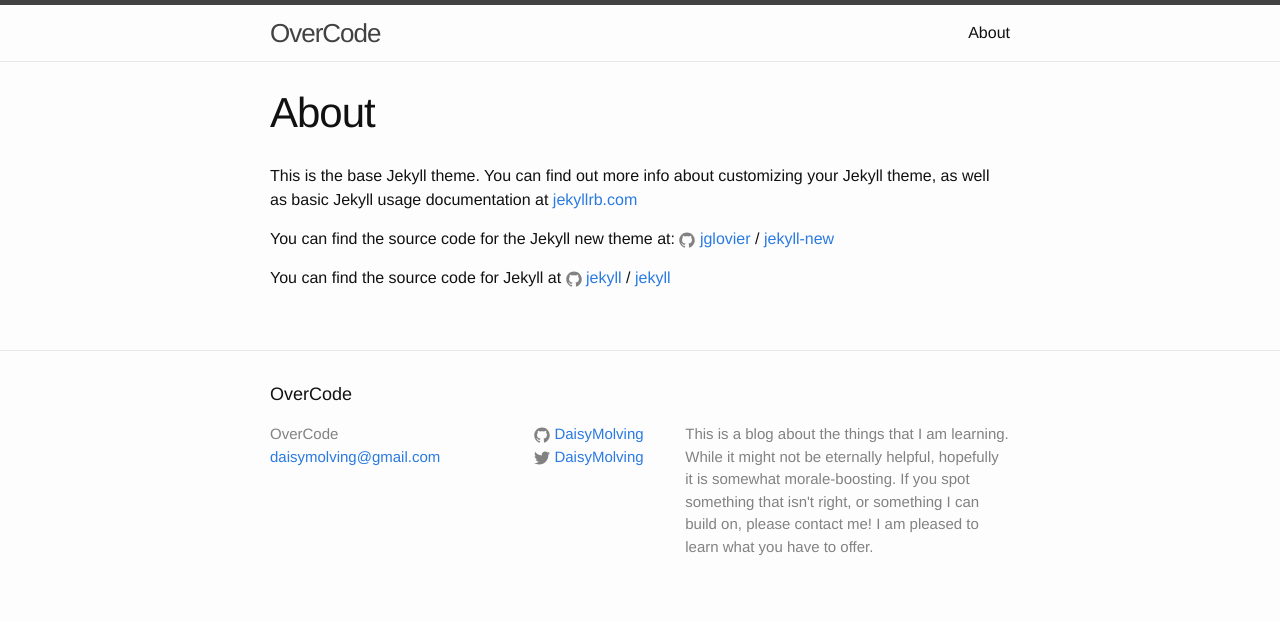
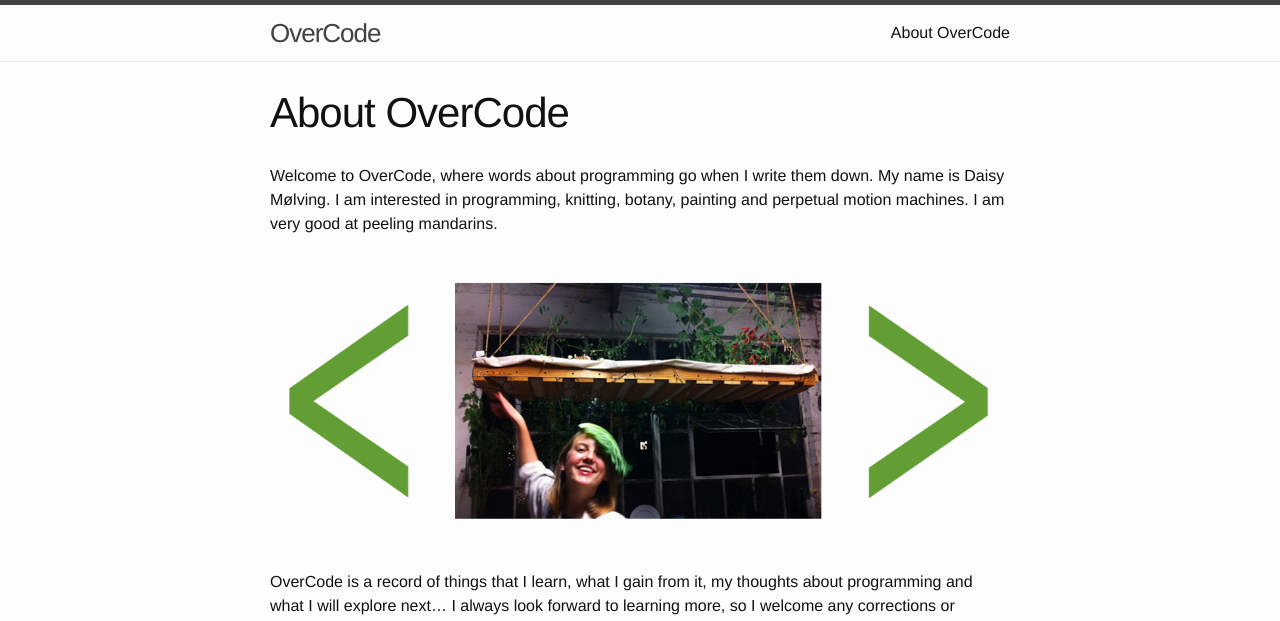
Before and after one commit to DaisyMolving/DaisyMolving.github.io, a Jekyll site: the page built from about.md, in a window 1280 px wide. Shown: the top 621 px of the page. Built offline with Jekyll 4.4.1, drawn with Linux system fonts in a browser that asks for light colours; some of the changed text lies outside the part shown.

Commit message:
started enumerable page, wrote about page info and links

```diff
--- a/_posts/2016-03-01-enumerable-enumerator.markdown
+++ b/_posts/2016-03-01-enumerable-enumerator.markdown
@@ -5,3 +5,5 @@
 title: "Enumerable Module"
 date: 2016-03-01 12:30:30 +0000
 ---
+
+A module that we have used many times before is the `Enumerable` module.
--- a/about.md
+++ b/about.md
@@ -1,15 +1,19 @@
 ---
 layout: page
-title: About
+title: About OverCode
 permalink: /about/
 ---
 
-This is the base Jekyll theme. You can find out more info about customizing your Jekyll theme, as well as basic Jekyll usage documentation at [jekyllrb.com](http://jekyllrb.com/)
+Welcome to OverCode, where words about programming go when I write them down. My name is Daisy Mølving. I am interested in programming, knitting, botany, painting and perpetual motion machines. I am very good at peeling mandarins.
 
-You can find the source code for the Jekyll new theme at:
-{% include icon-github.html username="jglovier" %} /
-[jekyll-new](https://github.com/jglovier/jekyll-new)
+<p align="center">
+<img src="../../../../../../../assets/cabbage-about-page.png">
+</p>
 
-You can find the source code for Jekyll at
-{% include icon-github.html username="jekyll" %} /
-[jekyll](https://github.com/jekyll/jekyll)
+OverCode is a record of things that I learn, what I gain from it, my thoughts about programming and what I will explore next... I always look forward to learning more, so I welcome any corrections or suggestions. Leave a comment, or get in touch:
+
+<div align="center">
+<div style="float: left; width: 33%;"><a target="_blank" href="https://twitter.com/DaisyMolving"> <img src="https://pbs.twimg.com/profile_images/666407537084796928/YBGgi9BO.png"></a> </div>
+<div style="float: left; width: 33%; overflow: hidden;"><a target="_blank" href="https://github.com/DaisyMolving"><img src="https://assets-cdn.github.com/images/modules/logos_page/Octocat.png"></a></div>
+<div style="float: left; width: 33%; overflow: hidden;"><a target="_blank" href="https://uk.linkedin.com/in/daisymolving"><img style="width: 190px; margin-top: 10px" src="http://marisasanfilippo.com/wp-content/uploads/2015/07/Linkedin_circle.svg_.png"></a></div>
+</div>
```
Also changed, not shown: assets/cabbage-about-page.png (added).
